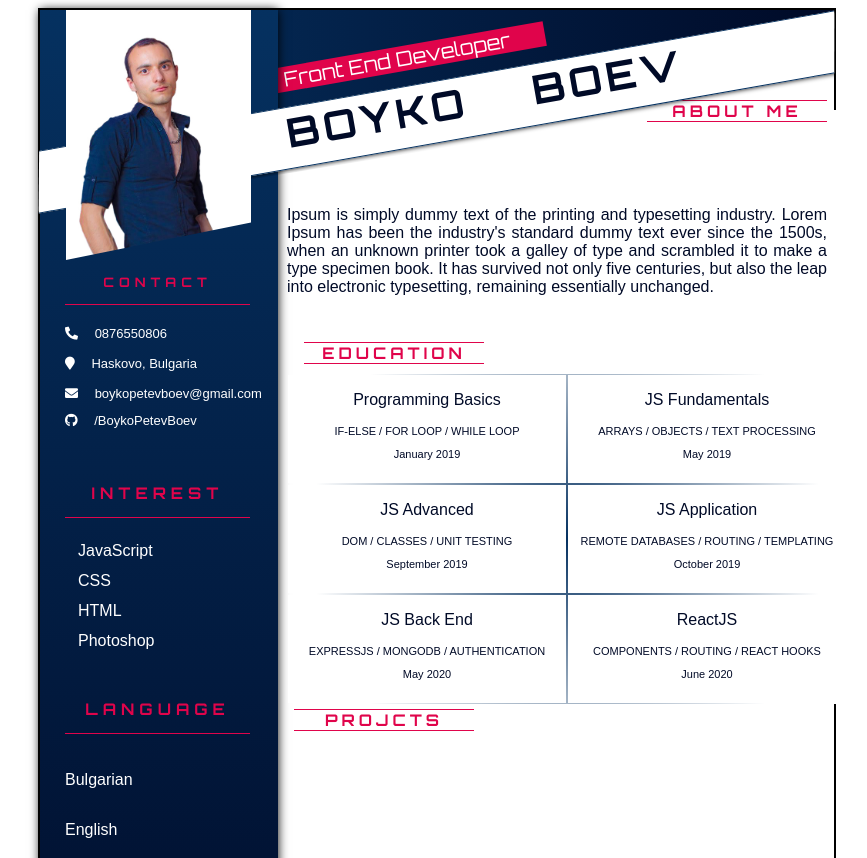
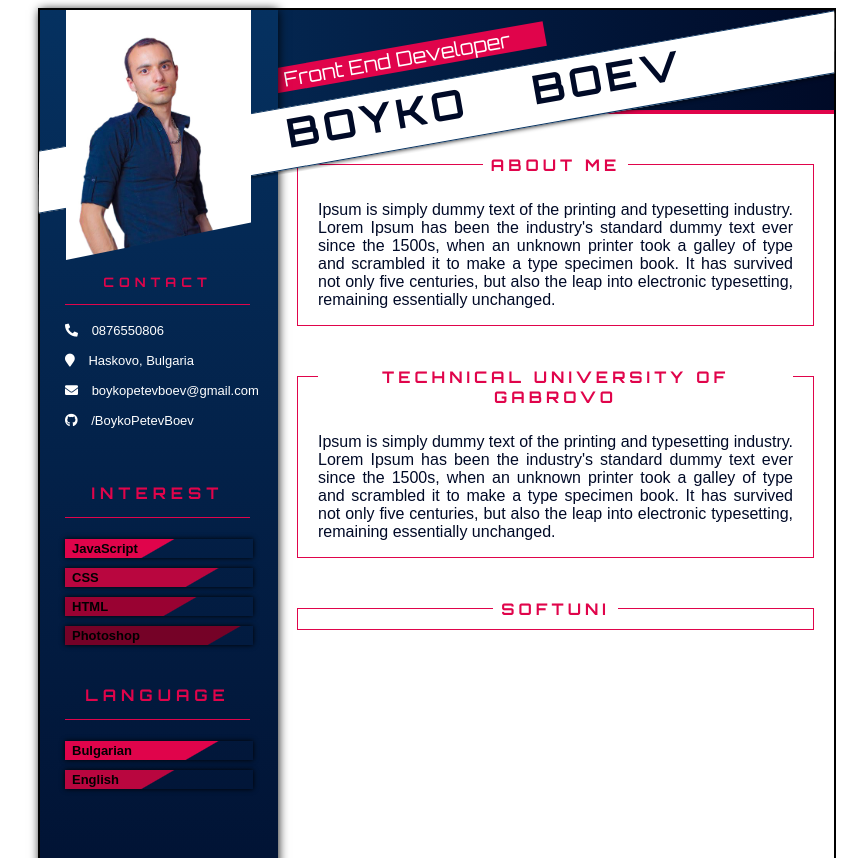
Before and after one commit to BoykoPetevBoev/CV, a plain HTML site: page index.html in a window 1280 px wide. Shown: the top 858 px of the page, without its empty margins (203-1070 px from the left). Drawn offline with Linux system fonts and the light colour scheme; a web font is replaced by a local one.

Commit message:
update CV

```diff
--- a/index.css
+++ b/index.css
@@ -123,18 +123,69 @@ footer {
   font-size: small;
 }
 
-.contact div, .interest div {
+.contact div {
   height: 30px;
 }
 
-.contact p, .contact a, .interest p {
+.contact p, .contact a {
+  margin: 0;
   position: relative;
   text-align: left;
   padding-left: 10px;
   width: 200px;
-  margin: 3px;
   color: #fff;
   text-decoration: none;
+}
+
+.interest div, .language div {
+  font-size: small;
+  /* background-color: #053160; */
+  margin-bottom: 10px;
+  /* border: solid 1px #e0044b; */
+  /* border-bottom: solid 1px #e0044b; */
+  /* background: rgb(224, 4, 75);
+  background: linear-gradient(32deg, rgba(224, 4, 75, 1) 59%, rgba(5, 49, 96, 0) 60%); */
+
+  box-shadow: 0 0 5px black;
+}
+
+.interest div:nth-child(2), .language div:nth-child(3) {
+  background: rgb(224,4,75);
+  background: linear-gradient(150deg, rgba(224,4,75,1) 49%, rgba(5,49,96,0) 50%);
+}
+
+.interest div:nth-child(3), .language div:nth-child(2) {
+  background: rgb(224, 4, 75);
+  background: linear-gradient(150deg, rgb(185, 6, 63) 69%, rgba(5, 49, 96, 0) 70%);
+}
+
+.interest div:nth-child(4) {
+  background: rgb(224, 4, 75);
+  background: linear-gradient(150deg, rgb(153, 2, 50) 59%, rgba(5, 49, 96, 0) 60%);
+}
+
+.interest div:nth-child(5) {
+  background: rgb(224, 4, 75);
+  background: linear-gradient(150deg, rgb(117, 2, 39) 79%, rgba(5, 49, 96, 0) 80%);
+}
+
+.language div:nth-child(2) {
+  background: rgb(224, 4, 75);
+  background: linear-gradient(150deg, rgba(224,4,75,1) 69%, rgba(5, 49, 96, 0) 70%);
+}
+.language div:nth-child(3) {
+  background: rgb(224,4,75);
+  background: linear-gradient(150deg, rgb(185, 6, 63) 49%, rgba(5,49,96,0) 50%);
+}
+
+.interest p, .language p {
+  margin: 0px;
+  width: 100px;
+  color: #000;
+  vertical-align: middle;
+  /* background-color: #e0044b; */
+  padding: 2px 7px;
+  font-weight: bold;
 }
 
 .aside {
@@ -187,20 +238,24 @@ footer {
   height: 940px;
   float: right;
   margin-top: -100px;
+  padding: 20px;
+  text-align: center;
+  box-sizing: border-box;
+  background-color: white;
+  border-top: 4px solid #e0044b;
 }
 
 .section h4 {
-  margin: 10px;
-  margin-bottom: 10px;
-  position: relative;
-  left: 7px;
-  width: 180px;
-  text-align: right;
   background-color: #fff;
   color: #e0044b;
   text-align: center;
-  border-top: solid 1px #e0044b;
-  border-bottom: solid 1px #e0044b;
+  /* border-top: solid 1px #e0044b; */
+  /* border-bottom: solid 1px #e0044b; */
+  position: relative;
+  top: -10px;
+  display: inline-block;
+  padding: 0px 8px;
+  margin: 0;
 }
 
 .section .heding {
@@ -212,32 +267,37 @@ footer {
   font-size: 11px;
 }
 
-.about {
-  padding-top: 50px;
-  width: 540px;
-  background-color: white;
+.education, .about, .tu-gabrovo {
+  border: solid 1px #e0044b;
+  width: 100%;
+  background-color: #fff;
   color: #000a27;
+  /* padding: 10px; */
   text-align: justify;
-  padding: 10px;
+  margin-bottom: 50px;
+  text-align: center;
+  padding: 0 20px;
+  box-sizing: border-box;
 }
 
-.education {
-  background-color: #fff;
-  color: #000;
-  height: 357px;
-  border: inset 0 0 10px;
-  width: 561px;
-  text-align: justify;
-  padding: 10px;
+.about {
+  margin-top: 30px;
+  /* max-height: 100px; */
 }
 
-.education div {
+.about p, .tu-gabrovo p{
+  text-align: justify;
+  position: relative;
+  /* top: -30px; */
+}
+
+/* .education div {
   height: 330px;
   background: #053160;
   background: radial-gradient(circle, #053160 0%, rgba(255, 255, 255, 1) 79%);
-}
+} */
 
-.education a {
+/* .education a {
   color: #000a27;
   text-decoration: none;
   display: inline-block;
@@ -254,7 +314,8 @@ footer {
   color: white;
   text-shadow: 0 0 4px black;
   /* border: solid 1px red; */
-}
+/* } */
+
 .about .title-holder {
   background-color: white;
   /* background-color: #aba2a2; */
--- a/index.html
+++ b/index.html
@@ -68,7 +68,7 @@
                 </div>
 
             </div>
-            <div>
+            <div class="language">
                 <h4>language</h4>
                 <div>
                     <p>Bulgarian</p>
@@ -80,9 +80,18 @@
         </aside>
         <section class="section">
             <div class="about">
-                <div class="title-holder">
-                    <h4>About Me</h4>
-                </div>
+                <!-- <div class="title-holder">
+                </div> -->
+                <h4>About Me</h4>
+                <p>
+                    Ipsum is simply dummy text of the printing and typesetting industry. Lorem Ipsum has been the
+                    industry's standard dummy text ever since the 1500s, when an unknown printer took a galley of type
+                    and scrambled it to make a type specimen book. It has survived not only five centuries, but also the
+                    leap into electronic typesetting, remaining essentially unchanged.
+                </p>
+            </div>
+            <div class="tu-gabrovo">
+                <h4>Technical University of Gabrovo</h4>
 
                 <p>
                     Ipsum is simply dummy text of the printing and typesetting industry. Lorem Ipsum has been the
@@ -92,8 +101,8 @@
                 </p>
             </div>
             <div class="education">
-                <h4>Education</h4>
-                <div>
+                <h4>SoftUni</h4>
+                <!-- <div>
                     <a href="https://github.com/BoykoPetevBoev/Programming-Basics-January-2019">
                         <p class="heding">Programming Basics</p>
                         <p class="info">IF-ELSE / FOR LOOP / WHILE LOOP</p>
@@ -123,14 +132,10 @@
                         <p class="heding">ReactJS </p>
                         <p class="info">COMPONENTS / ROUTING / REACT HOOKS</p>
                         <p class="info">June 2020</p>
-                    </a>
+                    </a> -->
                 </div>
             </div>
-            <div>
-                <h4>Projcts</h4>
 
-                <p></p>
-            </div>
             <div>
             </div>
         </section>
```
